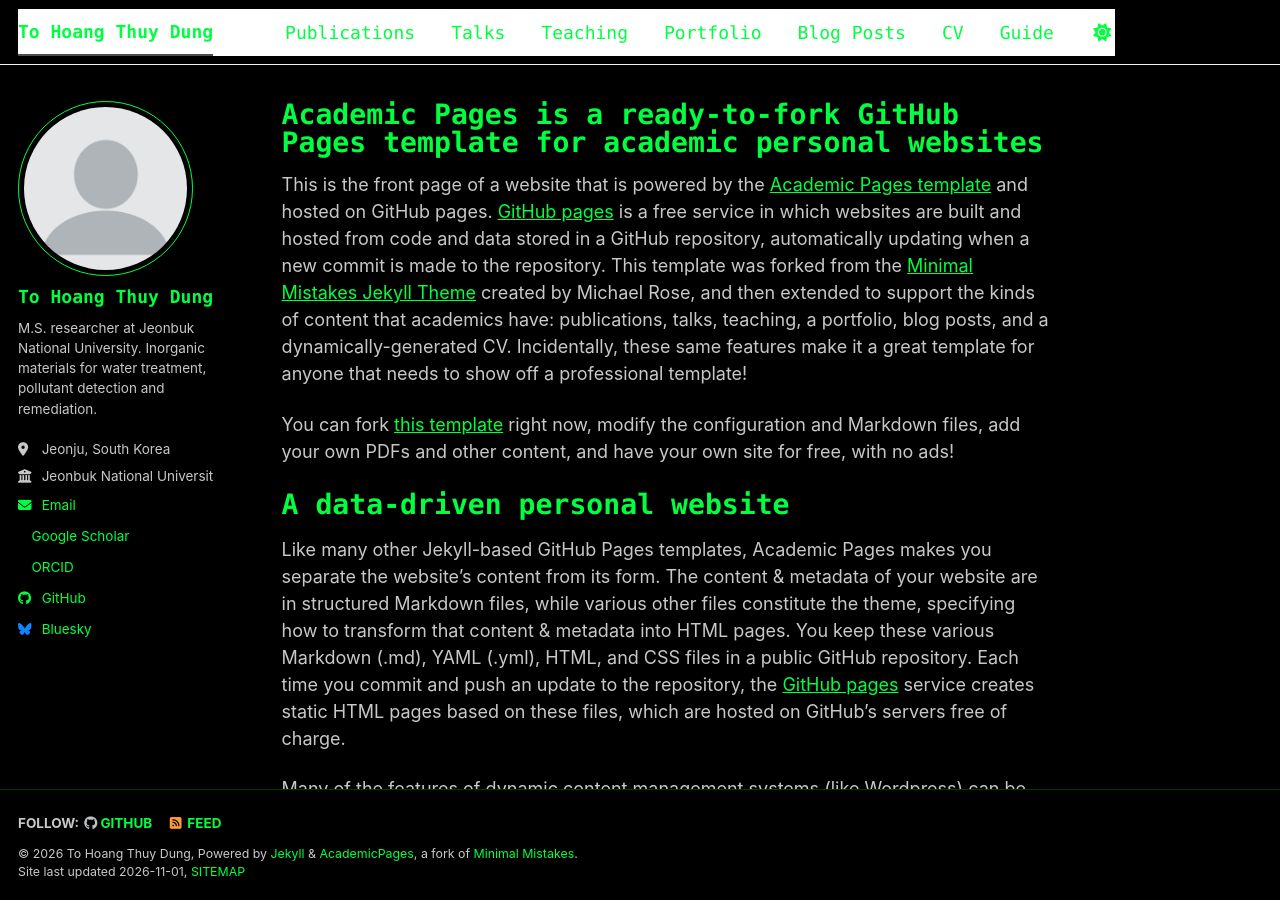
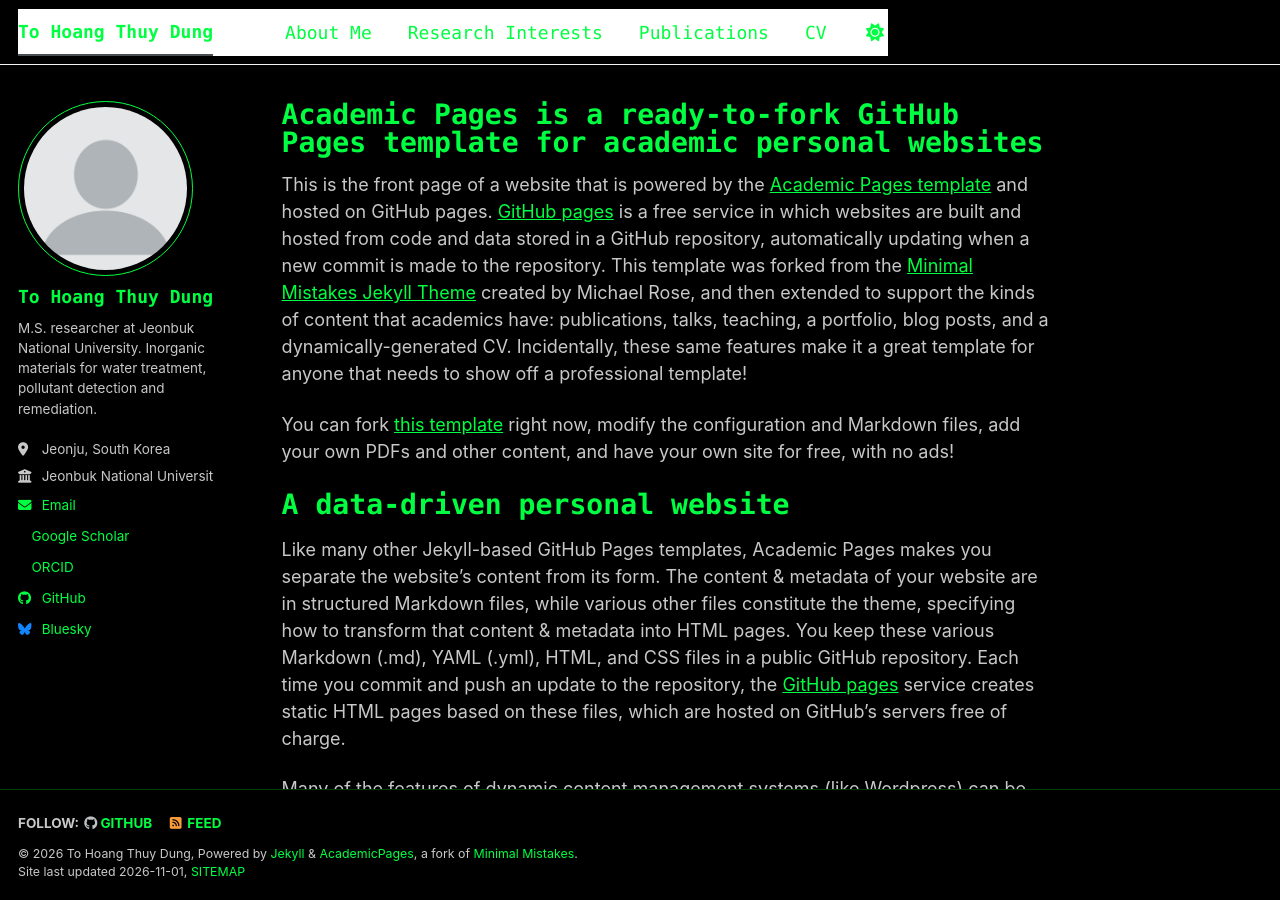
Before and after one commit to td2542001/dungthuyhoangto, a Jekyll site: the page built from _pages/about.md, in a window 1280 px wide and 900 px high. Built offline with Jekyll 4.4.1, drawn with Linux system fonts in a browser that asks for light colours; a script bundle is joined from its source files by our own code; a style sheet for code colours, icons or effects is not loaded.

Commit message:
Update navigation.yml

```diff
--- a/_data/navigation.yml
+++ b/_data/navigation.yml
@@ -8,23 +8,14 @@
 #      Markdown formatted page while the second is generated using JSON.
 
 main:
+  - title: "About Me"
+    url: /
+
+  - title: "Research Interests"
+    url: /projects/
+
   - title: "Publications"
     url: /publications/
 
-  - title: "Talks"
-    url: /talks/
-
-  - title: "Teaching"
-    url: /teaching/
-
-  - title: "Portfolio"
-    url: /portfolio/
-
-  - title: "Blog Posts"
-    url: /year-archive/
-
   - title: "CV"
     url: /cv/
-
-  - title: "Guide"
-    url: /markdown/
```
